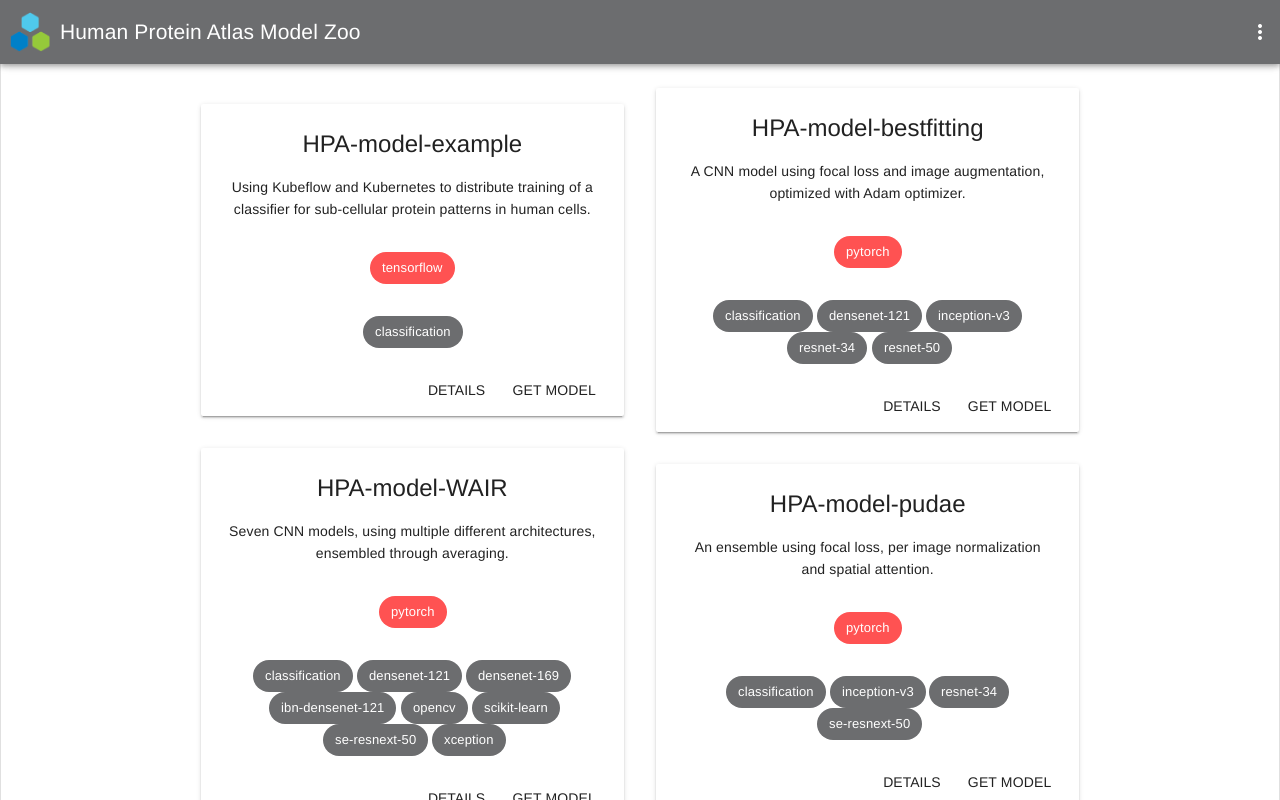
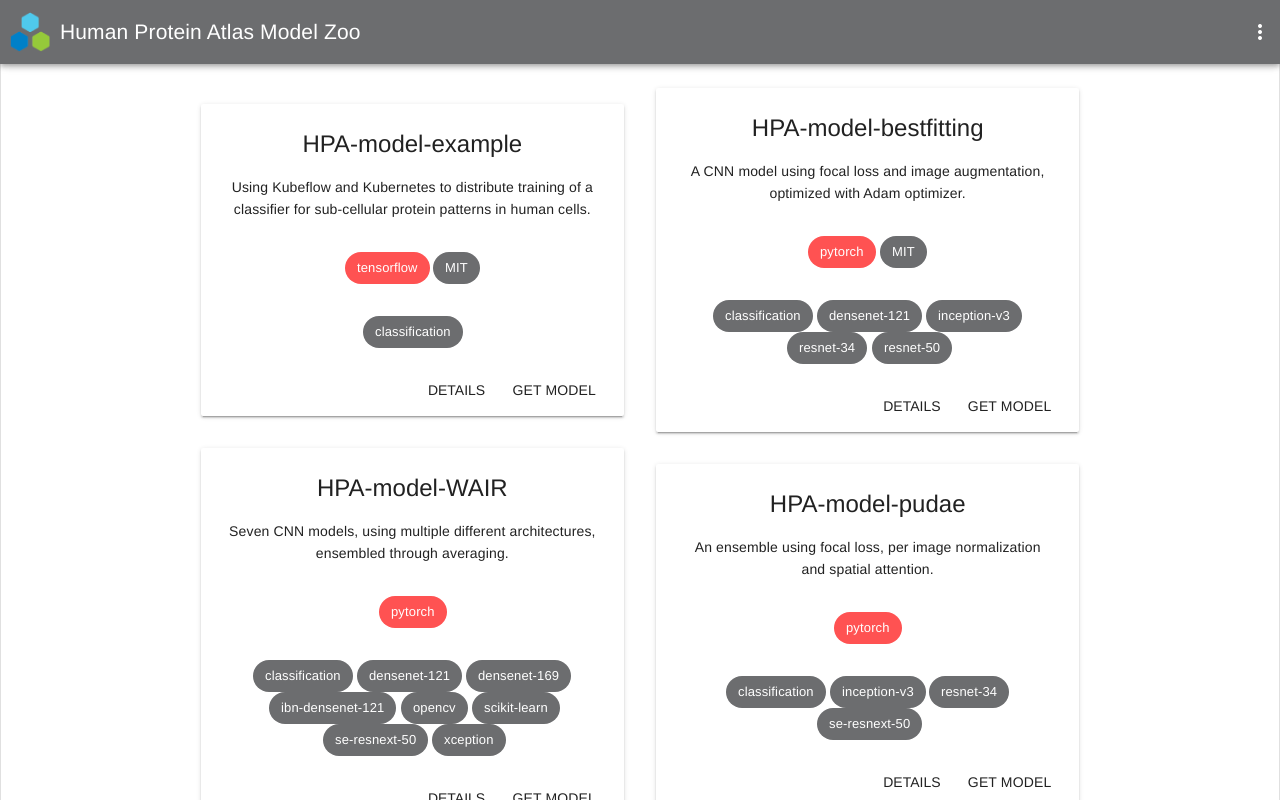
Before and after one commit to CellProfiling/HPA-model-zoo, a Vue app: page /#/ in a window 1280 px wide. Built offline with nearby package versions, Linux system fonts and the light colour scheme.

Commit message:
Add license to manifest and cards (#25)

```diff
--- a/public/models-zoo-manifest.json
+++ b/public/models-zoo-manifest.json
@@ -12,6 +12,8 @@
         "Gordon MacMillan"
       ],
       "citeAs": "",
+      "license": "MIT",
+      "license-url": "https://opensource.org/licenses/MIT",
       "email": "",
       "source": "https://github.com/oeway/HPA-model-example",
       "docker": "",
@@ -39,6 +41,8 @@
         "Shubin Dai"
       ],
       "citeAs": "",
+      "license": "MIT",
+      "license-url": "https://opensource.org/licenses/MIT",
       "email": "",
       "source": "https://kth.box.com/s/gw43cvngx6quknq8ana9um1xx3ajhi4a",
       "docker": "",
@@ -64,6 +68,8 @@
         "Jun Lan"
       ],
       "citeAs": "",
+      "license": "",
+      "license-url": "",
       "email": "",
       "source": "https://kth.box.com/s/y6xc7ok4dy76sbza4llh90uwunda9lj9",
       "docker": "",
@@ -85,6 +91,8 @@
         "Park Jinmo"
       ],
       "citeAs": "",
+      "license": "",
+      "license-url": "",
       "email": "",
       "source": "https://kth.box.com/s/8w67epq680y3pwq6ggudftp8l3e91iyt",
       "docker": "",
@@ -120,6 +128,8 @@
         "Russ Wolfinger"
       ],
       "citeAs": "",
+      "license": "",
+      "license-url": "",
       "email": "",
       "source": "https://kth.box.com/s/hcs1aydkx5q9hb5ynxfyn3qbwl0izj9x",
       "docker": "",
@@ -144,6 +154,8 @@
         "Jinbin Xie"
       ],
       "citeAs": "",
+      "license": "MIT",
+      "license-url": "https://opensource.org/licenses/MIT",
       "email": "",
       "source": "",
       "docker": "",
@@ -170,6 +182,8 @@
         "Dmytro Panchenko"
       ],
       "citeAs": "",
+      "license": "",
+      "license-url": "",
       "email": "",
       "source": "",
       "docker": "",
@@ -194,6 +208,8 @@
         "Xun Zhu"
       ],
       "citeAs": "",
+      "license": "MIT",
+      "license-url": "https://opensource.org/licenses/MIT",
       "email": "",
       "source": "",
       "docker": "",
@@ -213,6 +229,8 @@
         "Kuan-Lun Tseng"
       ],
       "citeAs": "",
+      "license": "MIT",
+      "license-url": "https://opensource.org/licenses/MIT",
       "email": "",
       "source": "",
       "docker": "",
@@ -236,6 +254,8 @@
         "Hongdong Zheng"
       ],
       "citeAs": "",
+      "license": "MIT",
+      "license-url": "https://opensource.org/licenses/MIT",
       "email": "",
       "source": "",
       "docker": "",
--- a/src/components/ModelZoo.vue
+++ b/src/components/ModelZoo.vue
@@ -15,6 +15,7 @@
       </md-card-content>
       <md-card-content>
         <md-chip class="md-accent">{{ m.framework }}</md-chip>
+        <md-chip v-if="m.license" class="md-primary">{{ m.license }}</md-chip>
       </md-card-content>
       <md-card-content>
         <md-chip v-for="tag in m.tags" :key="tag" class="md-primary">{{
@@ -38,6 +39,8 @@ const empty_model = {
   tags: [],
   framework: "",
   author: [],
+  license: "",
+  licenseUrl: "",
   citeAs: "",
   email: "",
   source: "",
```
